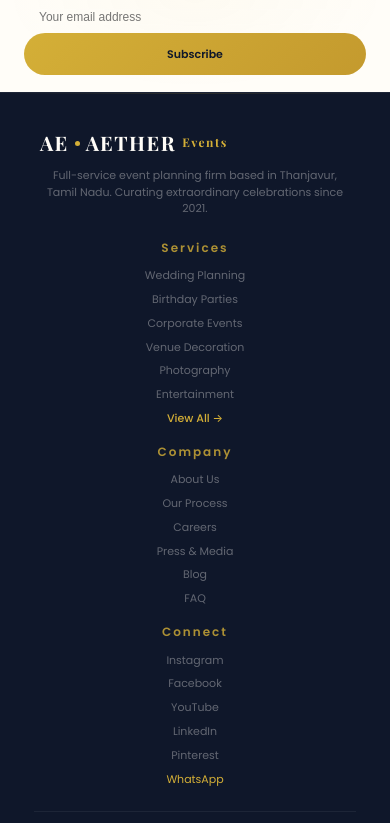
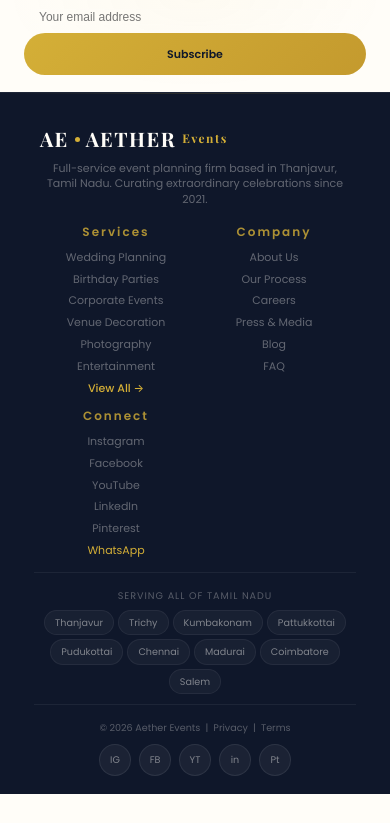
Before and after one commit to macky-2004/planner, a plain HTML site: page pricing/index.html in a window 390 px wide. Shown: the part 2721-3544 px from the top of the page. After the commit the page ends 3515 px from the top, so only its background shows below. Drawn offline with nearby package versions, Linux system fonts and the light colour scheme.

Commit message:
footer size

```diff
--- a/style.css
+++ b/style.css
@@ -1930,31 +1930,34 @@ header.scrolled {
     font-size: 0.688rem;
   }
   .footer-grid {
-    display: flex;
-    flex-direction: column;
-    gap: 10px;
-    padding: 20px 6px;
+    display: grid;
+    grid-template-columns: 1fr 1fr;
+    gap: 6px;
+    padding: 16px 6px 10px;
     text-align: center;
   }
   .footer-grid * {
     font-size: 12px;
   }
+  .footer-brand {
+    grid-column: 1 / -1;
+  }
   .footer-brand .logo {
-    margin-bottom: 6px;
+    margin-bottom: 4px;
   }
   .footer-brand p {
-    margin: 0 auto 10px;
+    margin: 0 auto 8px;
     max-width: 100%;
     font-size: 11px;
-    line-height: 1.5;
+    line-height: 1.4;
   }
   .footer-col h4 {
     font-size: 12px;
-    margin-bottom: 6px;
+    margin-bottom: 4px;
   }
   .footer-col a {
     font-size: 11px;
-    padding: 2px 0;
+    padding: 1px 0;
   }
   .service-areas {
     padding: 14px 0 10px;
```
